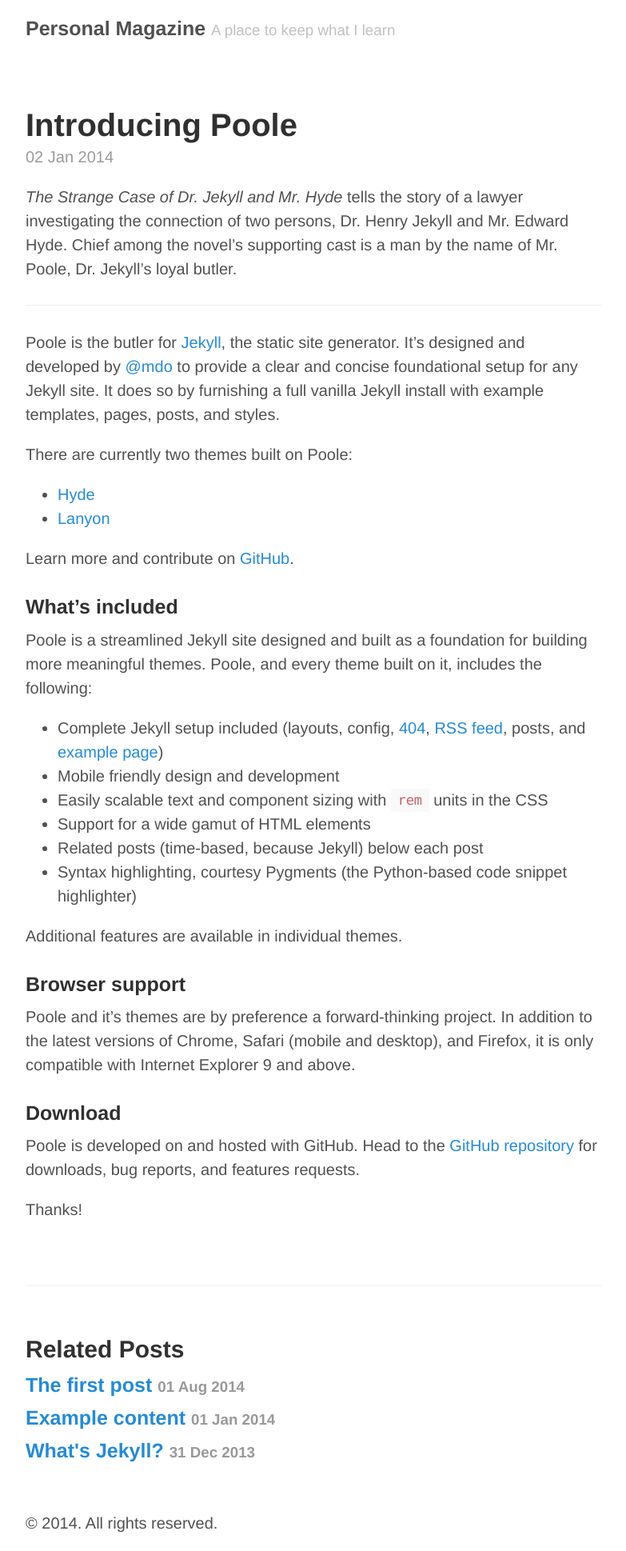
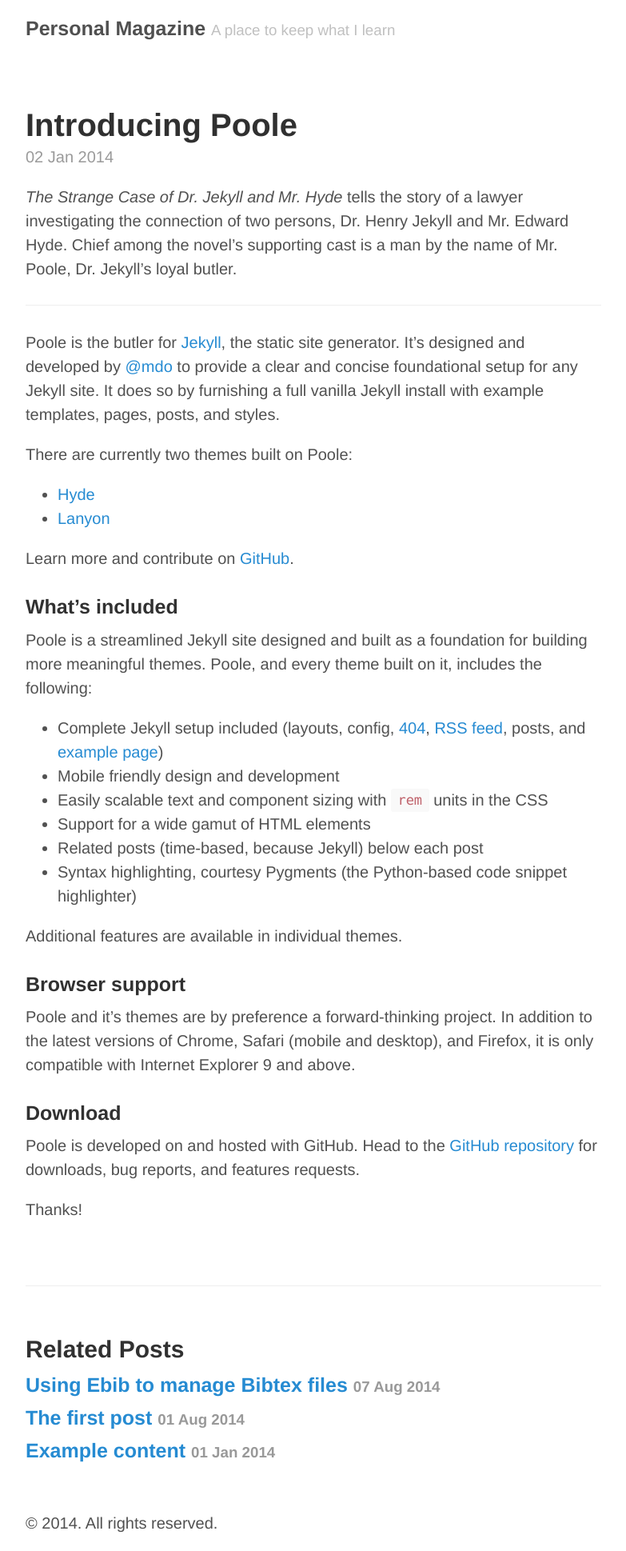
Before and after one commit to darcamo/darcamo.github.com, a Jekyll site: the page built from _posts/2014-01-02-introducing-poole.md, in a window 1280 px wide. Shown: the whole page at 80% size, without its empty margins (248-1031 px from the left). Built offline with Jekyll 4.4.1, drawn with Linux system fonts in a browser that asks for light colours; Markdown is read by kramdown in place of the engine named in the settings; part of the change alters nothing that is shown.

Commit message:
Update the "first post" and publish the Ebib post
The "first post" was also updated, including instructions on how to
setup Jekyll.

The post about using Ebib to manager BibTeX files was published (moved
from _drafts to _posts and renamed to have a proper date).

```diff
--- a/_posts/2014-08-01-the-first-post.md
+++ b/_posts/2014-08-01-the-first-post.md
@@ -58,7 +58,7 @@ is a good one.
 If you want to add new HTML tags that you can use when creating posts, edit
 the `public/css/my\_additions.css' file to add the tag. For instance, I have
 added the tat 'kbd' in 'my\_additions.css' and used extensivelly in the post
-"[Using Ebib to manage Bibtex files]({% post_url 2014-09-06-using-ebib %})"
+"[Using Ebib to manage Bibtex files]({% post_url 2014-08-07-using-ebib-to-manage-bibtex-files %})"
 to typeset keyboard keys.
 
 # Entering Unicode characters #
```
Also changed, not shown: _posts/2014-08-07-using-ebib-to-manage-bibtex-files.md (renamed from _drafts/using-ebib.md).
